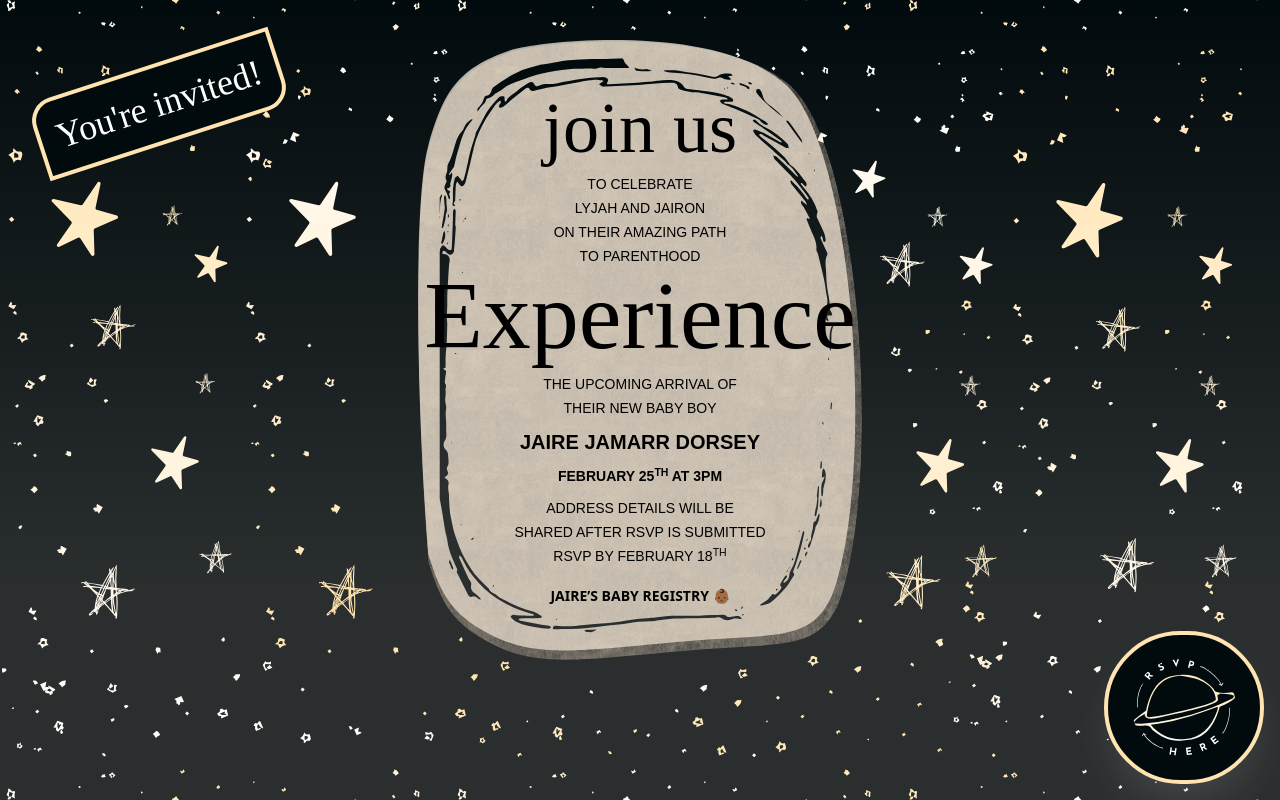
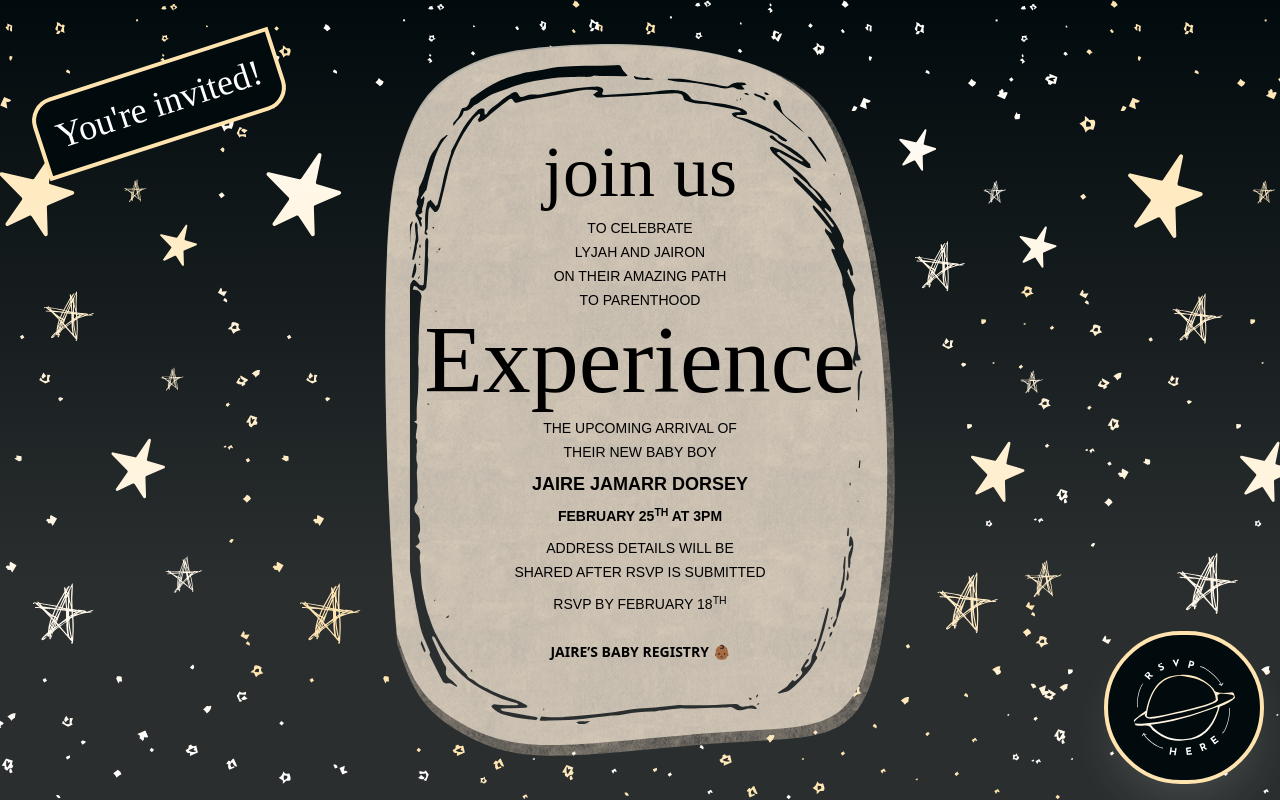
Before and after one commit to shedidthatio/babyshower-invitation, a Nuxt app: page / in a window 1280 px wide. Built offline with nearby package versions, Linux system fonts and the light colour scheme; a web font is replaced by a local one.

Commit message:
updated styles

```diff
--- a/assets/css/tailwind.css
+++ b/assets/css/tailwind.css
@@ -8,7 +8,7 @@
 
 @layer base {
     body {
-        height: 100vh;
+        position: relative;
         margin: 0;
     }
 }
--- a/pages/index.vue
+++ b/pages/index.vue
@@ -1,22 +1,22 @@
 <template>
-    <div class='p-10 md:p-10 w-full h-screen' id='content-wrapper-parent'>
-        <div class='p-7 grid grid-cols-1' id='content-wrapper-child'>
-            <div class='p-3 grid grid-cols-1'>
-                <div class='p-3 grid grid-cols-1 text-center text-xs md:text-sm leading-4 md:leading-6'>
-                    <h2 class='text-3xl md:text-7xl mb-2 leading-none'>join us</h2>
+    <div class='h-screen flex flex-col justify-center items-center' id='content-wrapper-parent'>
+        <div class='p-7' id='content-wrapper-child'>
+            <div class='p-16 grid grid-cols-1 justify-center items-center'>
+                <div class='grid grid-cols-1 text-center text-xs md:text-sm leading-4 md:leading-6'>
+                    <h2 class='text-5xl md:text-7xl mb-2 leading-none'>join us</h2>
                     <p>To celebrate</p>
                     <p>Lyjah and Jairon</p>
                     <p>on their amazing path</p>
                     <p>to parenthood</p>
-                    <h3 class='text-3xl md:text-8xl leading-none mb-2'>Experience
+                    <h3 class='text-5xl md:text-8xl leading-none mb-2'>Experience
                     </h3>
                     <p>The upcoming arrival of</p>
                     <p>their new baby boy</p>
-                    <p class='text-md md:text-xl leading-6 font-bold my-2'>Jaire Jamarr Dorsey</p>
+                    <p class='text-lg leading-6 font-bold my-2'>Jaire Jamarr Dorsey</p>
                     <p class='font-semibold'>February 25<sup>th</sup> at 3pm</p>
                     <p class='mt-2'>Address details will be</p>
                     <p>shared after RSVP is submitted</p>
-                    <p>RSVP by February 18<sup>th</sup></p>
+                    <p class='my-2'>RSVP by February 18<sup>th</sup></p>
                     <nuxt-link :to='`https://amzn.to/3lu1JRu`' target="_blank"
                         class='uppercase font-semibold mt-4 hover:scale-105 ease-linear duration-200'
                         id='registryLink'>Jaire’s baby
@@ -48,7 +48,7 @@
 
 <style scoped>
 #content-wrapper-parent {
-    background-image: url('assets/imgs/bgImage.svg'), linear-gradient(180deg, #010A0D 0%, #2A2E2F 73.13%);
+    background-image: url('assets/imgs/starsbgImage.svg'), linear-gradient(180deg, #010A0D 0%, #2A2E2F 73.13%);
     background-position: center;
     background-repeat: no-repeat;
     background-size: cover;
@@ -80,7 +80,7 @@ p {
 }
 
 #rsvpLinkBlock {
-    animation: spin 8s linear infinite;
+    animation: spin 9s linear infinite;
 
     @keyframes spin {
         from {
```
Also changed, not shown: assets/imgs/starsbgImg.svg (added).
